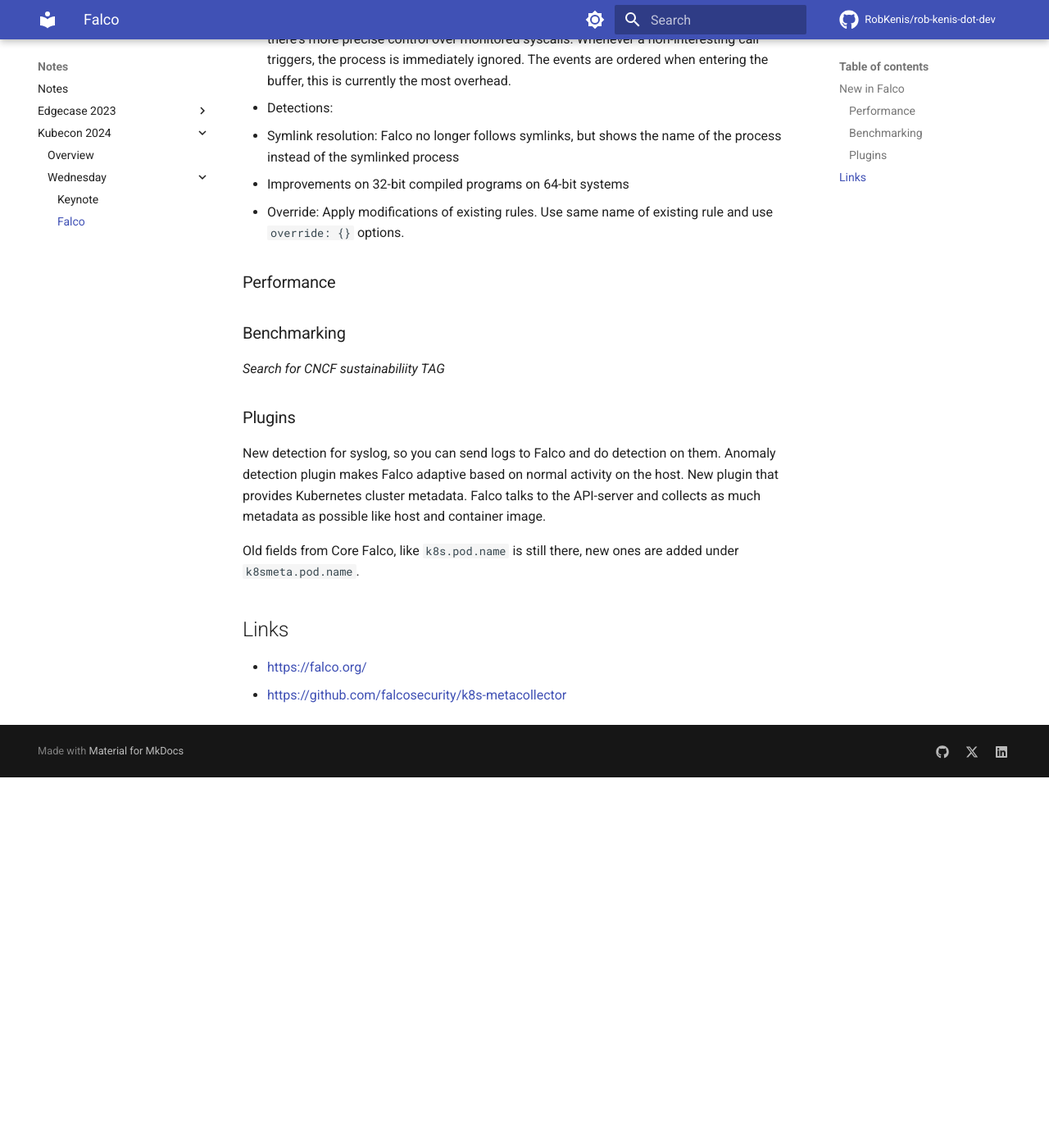
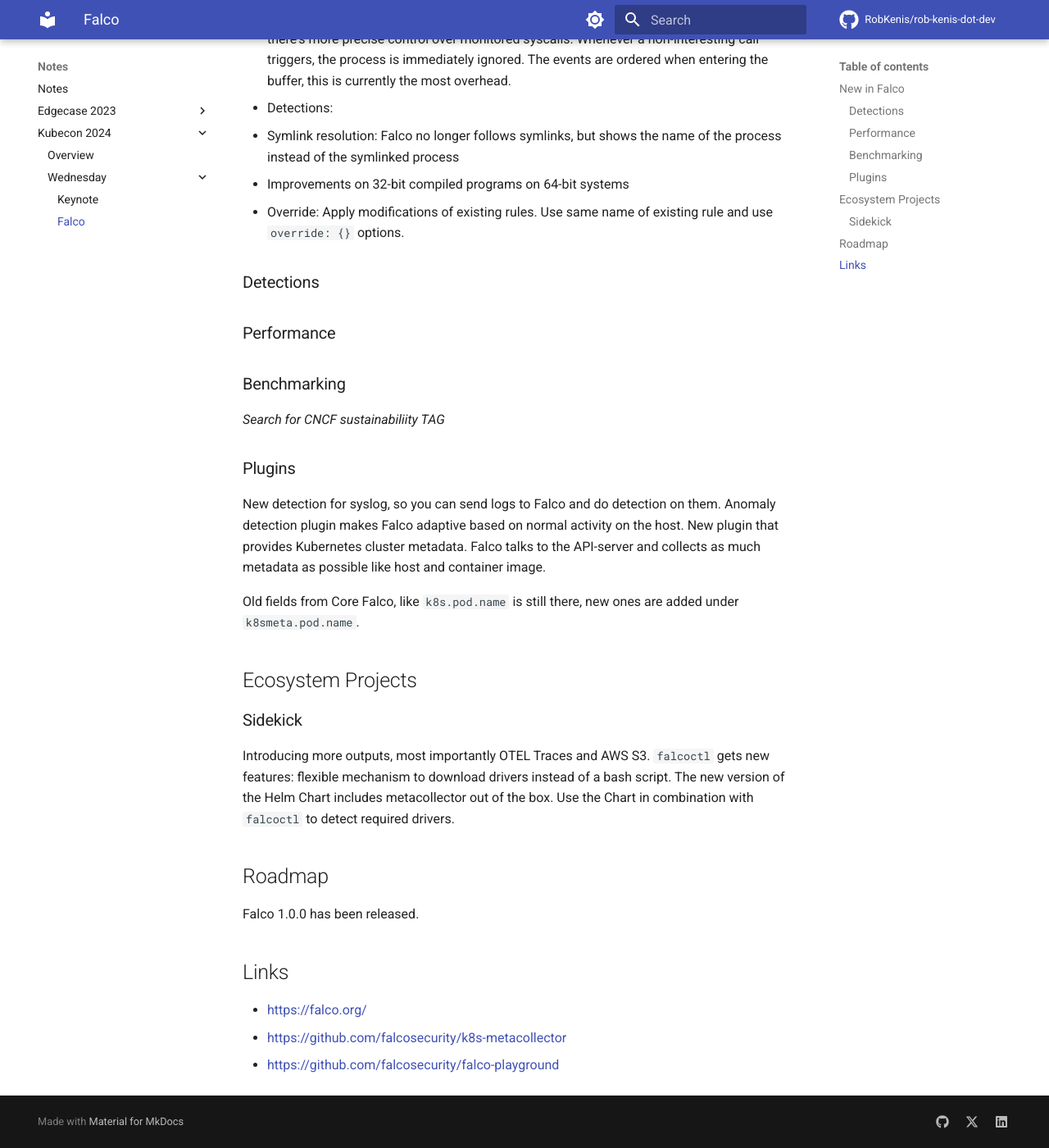
Before and after one commit to RobKenis/rob-kenis-dot-dev, an MkDocs documentation site: the page built from docs/kubecon-2024/wednesday/2-falco.md, in a window 1280 px wide and 1400 px high, scrolled down 524 px. Shown: the whole window at 82% size. Built offline with MkDocs 1.6.1 and Material for MkDocs 9.7.7, drawn with Linux system fonts in a browser that asks for light colours; comment, search, counter and statistics services are not loaded; before the commit the page ends 1472 px from its top, so only the background shows below that.

Commit message:
Add more notes on Falco

```diff
--- a/docs/kubecon-2024/wednesday/2-falco.md
+++ b/docs/kubecon-2024/wednesday/2-falco.md
@@ -18,6 +18,10 @@
   - Improvements on 32-bit compiled programs on 64-bit systems
   - Override: Apply modifications of existing rules. Use same name of existing rule and use `override: {}` options.
 
+### Detections
+
+
+
 ### Performance
 
 
@@ -32,7 +36,20 @@
 
 Old fields from Core Falco, like `k8s.pod.name` is still there, new ones are added under `k8smeta.pod.name`.
 
+## Ecosystem Projects
+
+### Sidekick
+
+Introducing more outputs, most importantly OTEL Traces and AWS S3.
+`falcoctl` gets new features: flexible mechanism to download drivers instead of a bash script. The new version of the Helm Chart includes metacollector out of the box.
+Use the Chart in combination with `falcoctl` to detect required drivers.
+
+## Roadmap
+
+Falco 1.0.0 has been released.
+
 ## Links
 
 - <https://falco.org/>
 - <https://github.com/falcosecurity/k8s-metacollector>
+- <https://github.com/falcosecurity/falco-playground>
```
